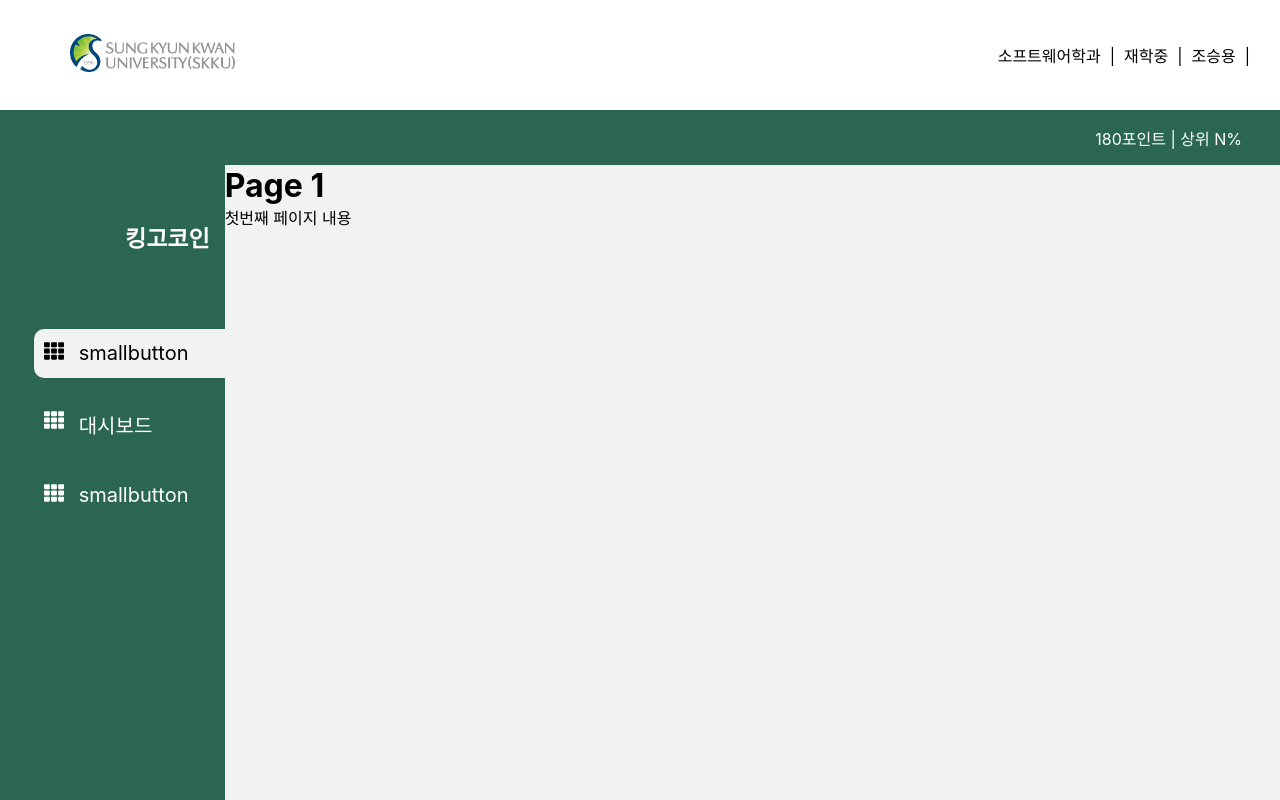
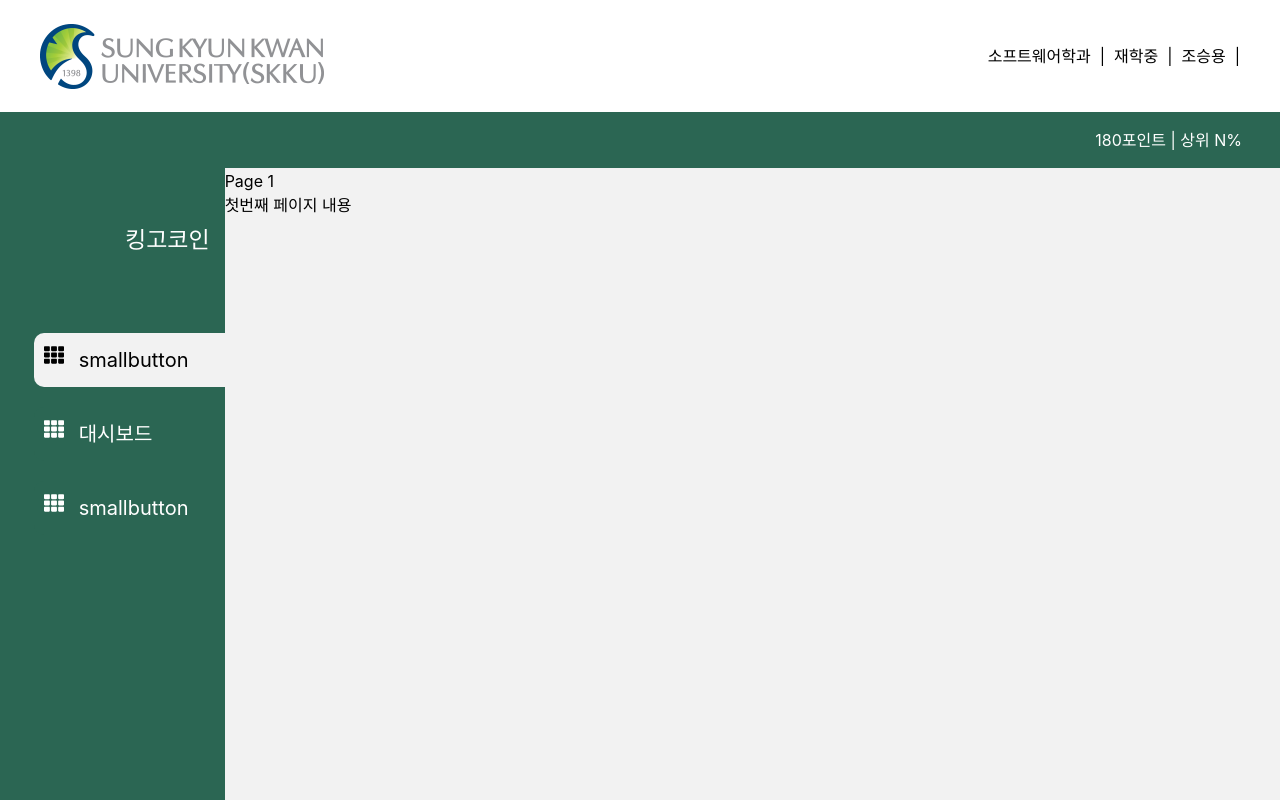
Before and after one commit to fine-pine/KingoKoin-Frontend, a React (Create React App) app: page /page1 in a window 1280 px wide. Shown: the top 800 px of the page. Built offline with nearby package versions, Linux system fonts and the light colour scheme.

Commit message:
feat: module.css to tailwind #0

```diff
--- /dev/null
+++ b/postcss.config.js
@@ -0,0 +1,6 @@
+module.exports = {
+  plugins: {
+    tailwindcss: {},
+    autoprefixer: {},
+  },
+}
--- a/src/components/Top1.jsx
+++ b/src/components/Top1.jsx
@@ -1,15 +1,13 @@
 import React from "react";
 import logo from "../assets/main_logo_eng.png";
-import { FaSignOutAlt } from "react-icons/fa";
-import styles from "./Top1.module.css";
 
 function Top1(props) {
   return (
-    <div className={styles.container}>
-      <div className={styles.logoContainer}>
-        <img src={logo} alt="Logo" className={styles.logo} />
+    <div className="flex items-center h-28 pl-5 pr-5 bg-white">
+      <div className="p-5">
+        <img src={logo} alt="Logo" className="h-auto max-w-41 max-h-28" />
       </div>
-      <div className={styles.text}>
+      <div className="p-5 ml-auto text-right">
         소프트웨어학과&nbsp; | &nbsp;재학중&nbsp; | &nbsp;조승용&nbsp; |
       </div>
     </div>
--- a/src/components/Top1.module.css
+++ /dev/null
@@ -1,23 +0,0 @@
-.container {
-  display: flex;
-  align-items: center;
-  height: 110px;
-  padding-left: 60px;
-  padding-right: 20px;
-  background-color: white;
-}
-
-.logoContainer {
-  margin-left: 10px;
-}
-
-.logo {
-  height: auto;
-  max-width: 165px;
-  max-height: 110px;
-}
-
-.text {
-  margin-left: auto;
-  margin-right: 10px;
-}
--- a/src/components/Top2.jsx
+++ b/src/components/Top2.jsx
@@ -2,12 +2,13 @@
 import PropTypes from "prop-types";
 import { Link } from "react-router-dom";
 import Sidebar from "./Sidebar";
-import styles from "./Top2.module.css";
 
 function Top2() {
   return (
-    <div className={styles.container}>
-      <p className={styles.text}>180포인트 | 상위 N% &nbsp; &nbsp;</p>
+    <div className="bg-[#2b6653] h-14 flex items-center justify-end pr-5">
+      <p className="text-right text-white m-0">
+        180포인트 | 상위 N% &nbsp; &nbsp;
+      </p>
     </div>
   );
 }
--- a/src/components/Top2.module.css
+++ /dev/null
@@ -1,14 +0,0 @@
-.container {
-  background-color: #2b6653;
-  height: 55px;
-  display: flex;
-  align-items: center;
-  justify-content: flex-end;
-  padding-right: 20px;
-}
-
-.text {
-  text-align: right;
-  color: white;
-  margin: 0;
-}
--- /dev/null
+++ b/tailwind.config.js
@@ -0,0 +1,8 @@
+/** @type {import('tailwindcss').Config} */
+module.exports = {
+  content: ["./src/**/*.{js,jsx,ts,tsx}"],
+  theme: {
+    extend: {},
+  },
+  plugins: [],
+};
```
Also changed, not shown: src/index.css (+6 -3 lines), src/pages/Dashboard/Dashboard.module.css (deleted), src/pages/Login/Login.module.css (deleted).
